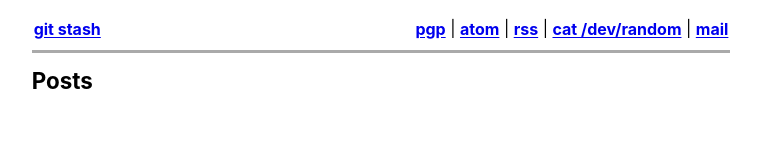
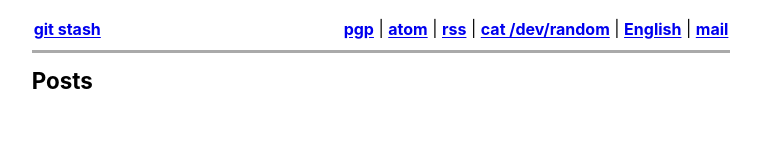
Before and after one commit to c4pt0r/cn.0xffff.me, a website: page templates/index.html/header.html in a window 1280 px wide. Shown: the whole page, without its empty margins (259-1020 px from the left). Drawn offline with Linux system fonts and the light colour scheme; files that its build step writes are made by us from their sources.

Commit message:
add english link

```diff
--- a/templates/index.html/header.html
+++ b/templates/index.html/header.html
@@ -28,6 +28,7 @@
 				<a href="atom.xml">atom</a> |
 				<a href="rss.xml">rss</a> |
 				<a href="http://0xffff.me">cat /dev/random</a> |
+				<a href="https://me.0xffff.me">English</a> |
 				<a href="mailto:${sitemail}">mail</a>
 			</td>
 		</tr>
```
